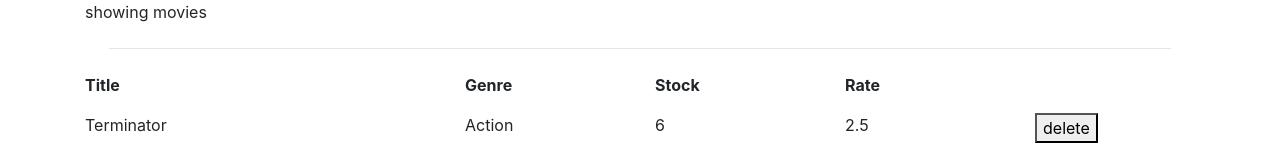
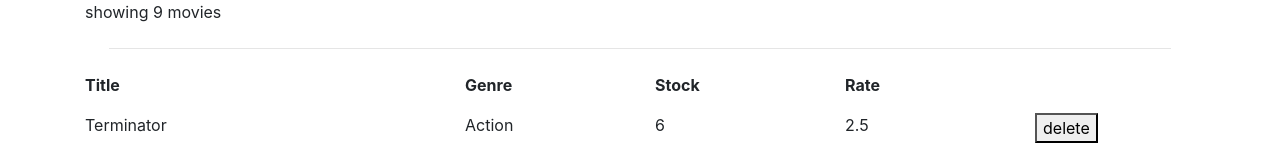
Before and after one commit to SnowGojira/vidly, a React (Create React App) app: page / in a window 1280 px wide. Shown: the top 157 px of the page. Built offline with nearby package versions, Linux system fonts and the light colour scheme.

Commit message:
联动删除数量成功

```diff
--- a/src/components/movies.jsx
+++ b/src/components/movies.jsx
@@ -27,7 +27,7 @@ class Movies extends Component {
     }
     render() {
         return <React.Fragment>
-            <div>showing {this.state.count} movies</div>
+            <div>showing {this.state.movies.length} movies</div>
             <hr className="m-4"></hr>
             <div className="row mb-3" style={{fontWeight:'bold'}}>
                 <div className="col-md-4 themed-grid-col">Title</div>
```
